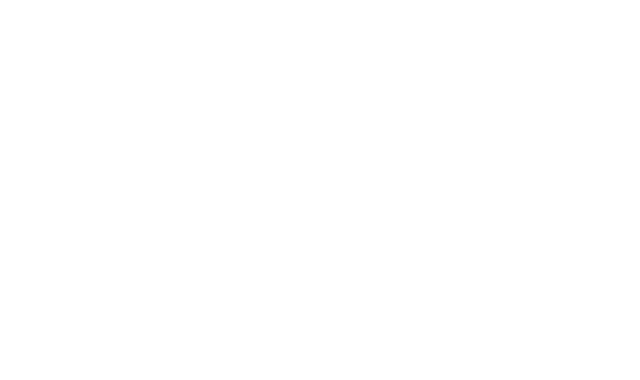
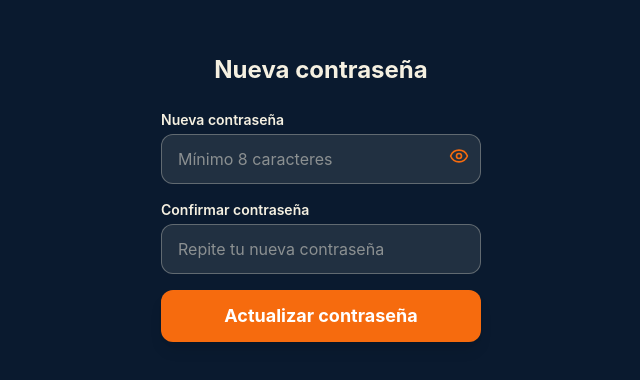
Before and after one commit to AlvaroS19/TFG, a Vue app in the folder frontend/: page /reset-password/1 in a window 1280 px wide. Before the commit this address had no page. Shown: the part 202-582 px from the top of the page, without its empty margins (319-959 px from the left). Built offline with nearby package versions, Linux system fonts and the light colour scheme.

Commit message:
[FRONTEND] feat: Creación view reset password. Closes #37

```diff
--- a/frontend/src/router/index.js
+++ b/frontend/src/router/index.js
@@ -3,11 +3,15 @@
 import LandingView  from '@/views/LandingView.vue'
 import LoginView    from '@/views/LoginView.vue'
 import RegisterView from '@/views/RegisterView.vue'
+import ResetPasswordView from '@/views/ResetPasswordView.vue'
+import ResetPasswordTokenView from '@/views/ResetPasswordTokenView.vue'
 
 const routes = [
   { path: '/',         name: 'Landing',  component: LandingView },
   { path: '/login',    name: 'Login',    component: LoginView },
   { path: '/register', name: 'Register', component: RegisterView },
+  { path: '/reset-password', name: 'ResetPassword', component: ResetPasswordView },
+  { path: '/reset-password/:token', name: 'ResetPasswordToken', component: ResetPasswordTokenView },
 ]
 
 export default createRouter({
--- a/frontend/src/views/LoginView.vue
+++ b/frontend/src/views/LoginView.vue
@@ -23,6 +23,12 @@
       ¿No tienes cuenta?
       <span class="text-primary font-semibold underline" @click="$router.push('/register')">Regístrate</span>
     </p>
+    <p class="text-sm text-center mt-4">
+      <span class="text-primary font-semibold underline" @click="$router.push('/reset-password')">
+        ¿Has olvidado tu contraseña?
+      </span>
+    </p>
+
   </div>
 </template>
 
--- /dev/null
+++ b/frontend/src/views/ResetPasswordTokenView.vue
@@ -0,0 +1,89 @@
+<template>
+  <div class="h-screen w-screen bg-background text-text flex flex-col justify-center items-center px-6">
+    <h1 class="text-2xl font-bold mb-6 text-center">Nueva contraseña</h1>
+
+    <form @submit.prevent="handleReset" class="w-full max-w-xs flex flex-col gap-4">
+      <!-- Nueva contraseña -->
+      <div class="relative w-full">
+        <BaseInput
+          label="Nueva contraseña"
+          v-model="password"
+          :type="showPassword ? 'text' : 'password'"
+          placeholder="Mínimo 8 caracteres"
+        />
+        <button
+          type="button"
+          @click="showPassword = !showPassword"
+          class="absolute right-3 top-9 text-primary"
+        >
+          <component :is="showPassword ? EyeOff : Eye" class="w-5 h-5" />
+        </button>
+      </div>
+      <p v-if="passwordError" class="text-red-500 text-sm -mt-2">{{ passwordError }}</p>
+
+      <!-- Confirmar contraseña -->
+      <BaseInput
+        label="Confirmar contraseña"
+        v-model="repeatPassword"
+        type="password"
+        placeholder="Repite tu nueva contraseña"
+      />
+      <p v-if="repeatError" class="text-red-500 text-sm -mt-2">{{ repeatError }}</p>
+
+      <BaseButton type="submit">Actualizar contraseña</BaseButton>
+    </form>
+  </div>
+</template>
+
+<script setup>
+import { ref, onMounted } from 'vue'
+import { useRoute, useRouter } from 'vue-router'
+import { toast } from 'vue3-toastify'
+import BaseInput from '@/components/BaseInput.vue'
+import BaseButton from '@/components/BaseButton.vue'
+import { Eye, EyeOff } from 'lucide-vue-next'
+
+const route = useRoute()
+const router = useRouter()
+
+const token = ref('')
+const password = ref('')
+const repeatPassword = ref('')
+const showPassword = ref(false)
+
+const passwordError = ref('')
+const repeatError = ref('')
+
+onMounted(() => {
+  token.value = route.query.token || ''
+})
+
+function isValidPassword(pwd) {
+  const regex = /^(?=.*[a-z])(?=.*[A-Z])(?=.*\d).{8,}$/
+  return regex.test(pwd)
+}
+
+function handleReset() {
+  passwordError.value = ''
+  repeatError.value = ''
+
+  if (!isValidPassword(password.value)) {
+    passwordError.value = 'Debe tener mínimo 8 caracteres, una mayúscula y un número'
+    return
+  }
+
+  if (password.value !== repeatPassword.value) {
+    repeatError.value = 'Las contraseñas no coinciden'
+    return
+  }
+
+  if (!token.value) {
+    toast.error('Token inválido o caducado')
+    return
+  }
+
+  // Simulación de llamada real
+  toast.success('¡Contraseña actualizada!')
+  router.push('/login')
+}
+</script>
--- /dev/null
+++ b/frontend/src/views/ResetPasswordView.vue
@@ -0,0 +1,49 @@
+<template>
+  <div class="h-screen w-screen bg-background text-text flex flex-col justify-center items-center px-6">
+    <h1 class="text-2xl font-bold mb-6 text-center">Restablecer contraseña</h1>
+
+    <form @submit.prevent="handleReset" class="w-full max-w-xs flex flex-col gap-4">
+      <BaseInput
+        label="Correo electrónico"
+        v-model="email"
+        type="email"
+        placeholder="tú@correo.com"
+      />
+      <p v-if="emailError" class="text-red-500 text-sm -mt-2">{{ emailError }}</p>
+
+      <BaseButton type="submit">Enviar enlace</BaseButton>
+    </form>
+
+    <p class="text-sm mt-6">
+      ¿Ya la recuerdas?
+      <span class="text-primary font-semibold underline" @click="$router.push('/login')">Inicia sesión</span>
+    </p>
+  </div>
+</template>
+
+<script setup>
+import { ref } from 'vue'
+import { toast } from 'vue3-toastify'
+import BaseInput from '@/components/BaseInput.vue'
+import BaseButton from '@/components/BaseButton.vue'
+
+const email = ref('')
+const emailError = ref('')
+
+function isValidEmail(mail) {
+  const regex = /^[^\s@]+@[^\s@]+\.[^\s@]+$/
+  return regex.test(mail)
+}
+
+function handleReset() {
+  emailError.value = ''
+
+  if (!isValidEmail(email.value)) {
+    emailError.value = 'Introduce un correo válido'
+    return
+  }
+
+  // Simulación: aquí iría la llamada a backend o Firebase
+  toast.success('Enlace de recuperación enviado (simulado)')
+}
+</script>
```
